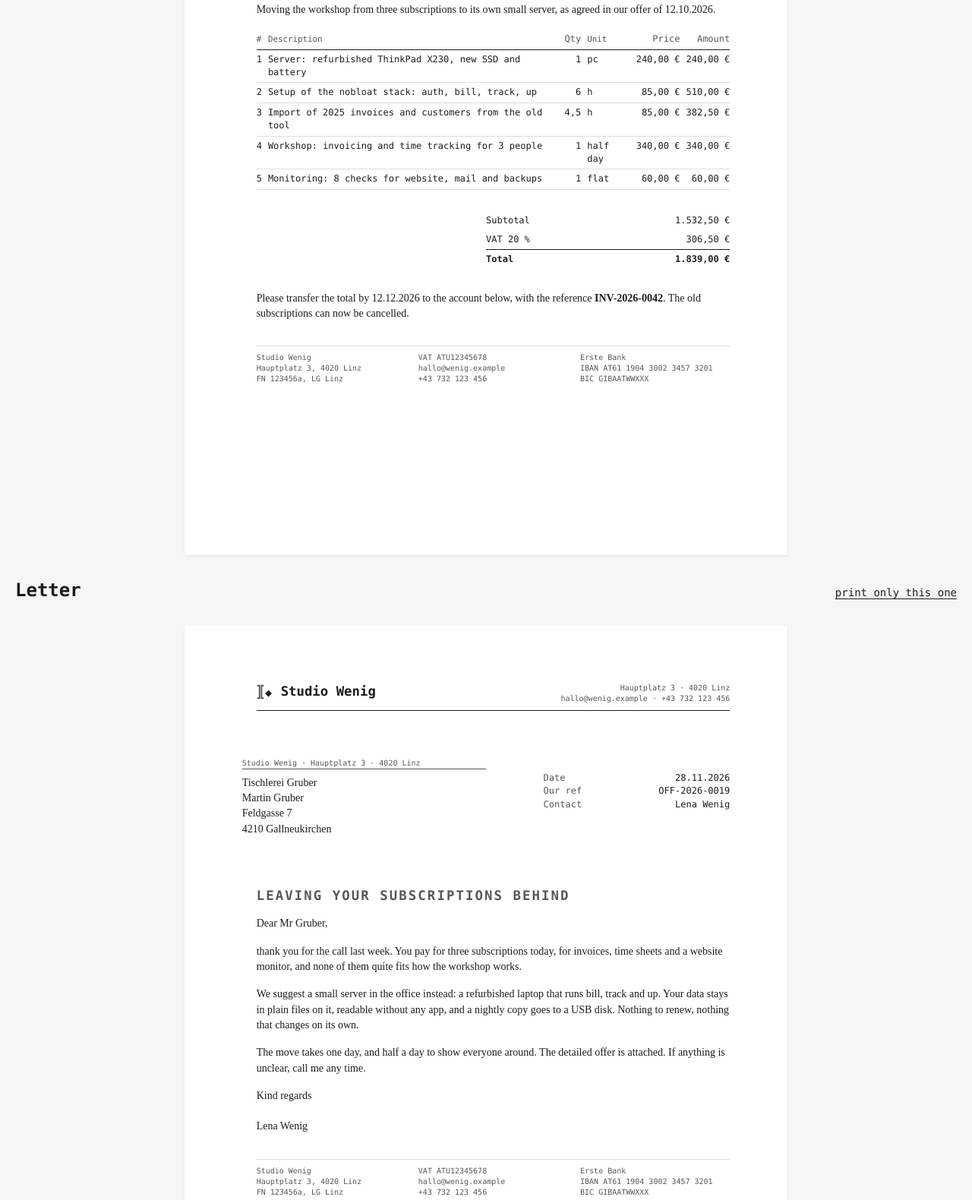
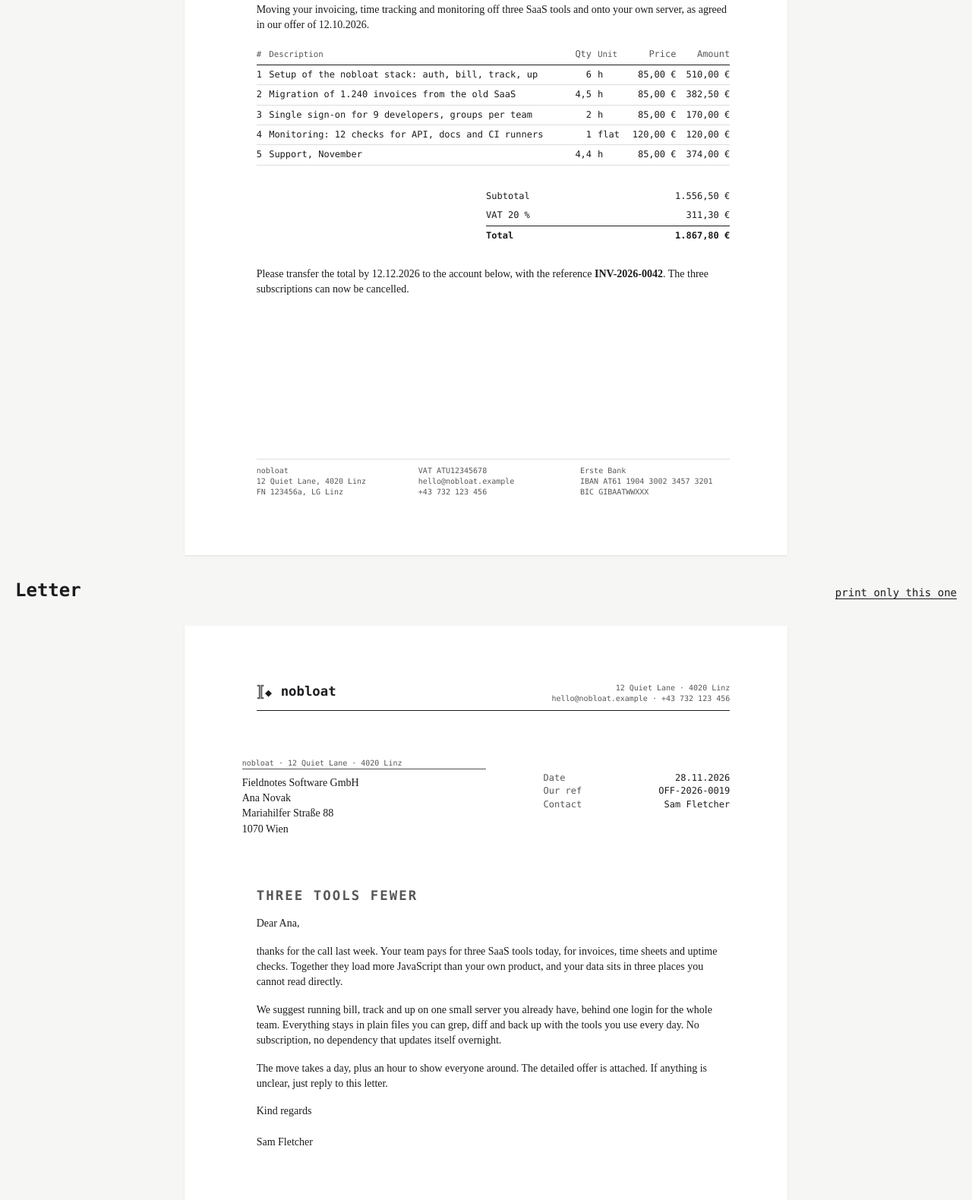
Before and after one commit to nobloat/ui, a plain HTML site: page documents.html in a window 1280 px wide. Shown: the part 793-2373 px from the top of the page at 76% size. Drawn offline with Linux system fonts and the light colour scheme.

Commit message:
documents: English software sample data around nobloat; footer on the foot of the page
Co-Authored-By: Claude Opus 5.5 <noreply@anthropic.com>

```diff
--- a/documents.css
+++ b/documents.css
@@ -6,13 +6,13 @@
 .doc-head > h2 { margin: 0; }
 .sheet { color-scheme: light; --accent: var(--text); --muted: color-mix(in oklab, var(--text), var(--surface) var(--mix-edge)); --line: var(--muted); --ox: 0mm; --oy: 0mm; position: relative; box-sizing: border-box; width: var(--page-width); min-height: var(--page-height); margin-inline: auto;
   padding: var(--page-margin) var(--page-margin) var(--page-margin) var(--page-margin-left); background: var(--surface); color: var(--text);
-  box-shadow: var(--shadow-raised); font: var(--print-body); }
+  box-shadow: var(--shadow-raised); font: var(--print-body); display: flex; flex-direction: column; } /* the footer sits on the foot of the page */
 .sheet + .sheet { margin-top: var(--space-32); }
 .sheet :is(h1, h2, h3, p, ol, ul, table, figure) { margin: 0; }
 .sheet h1 { font: var(--print-title); } .sheet h2 { font: var(--print-heading); } .sheet h3 { font: var(--print-data); font-weight: 600; }
 .sheet .small, .sheet small { font: var(--print-small); color: var(--muted); }
 .sheet .num { font: var(--print-data); font-variant-numeric: tabular-nums; text-align: right; white-space: nowrap; }
-.flow { display: grid; gap: var(--space-16); align-content: start; }
+.flow { display: grid; gap: var(--space-16); align-content: start; margin-bottom: var(--space-32); }
 
 /* letterhead: the mark and the sender, one accent rule under it */
 .letterhead { display: flex; justify-content: space-between; align-items: flex-start; gap: var(--space-16); padding-bottom: var(--space-8); border-bottom: var(--stroke-thin) solid var(--text); }
@@ -36,7 +36,7 @@
 .totals { margin-left: auto; width: var(--window-width); display: grid; grid-template-columns: 1fr auto; font: var(--print-data); break-inside: avoid; }
 .totals > * { padding: var(--space-4) 0; } .totals dd { margin: 0; text-align: right; font-variant-numeric: tabular-nums; }
 .totals .grand { font-weight: 600; border-top: var(--stroke-thin) solid var(--text); }
-.doc-foot { margin-top: var(--space-32); padding-top: var(--space-8); border-top: var(--border); display: grid; grid-template-columns: repeat(3, 1fr); gap: var(--space-16); font: var(--print-small); color: var(--muted); break-inside: avoid; }
+.doc-foot { margin-top: auto; padding-top: var(--space-8); border-top: var(--border); display: grid; grid-template-columns: repeat(3, 1fr); gap: var(--space-16); font: var(--print-small); color: var(--muted); break-inside: avoid; }
 .signature { margin-top: var(--space-32); }
 
 .help-body { margin-top: var(--space-32); } .title-page > .mark { height: var(--size-control); width: auto; }
@@ -63,7 +63,7 @@
 @media print {
   body > main > :not(.docs), .docs > :not(.sheet), .doc-head, .fd-tools { display: none !important; }
   html, body { background: none; } body { max-width: none; margin: 0; padding: 0; }
-  .sheet { --ox: var(--page-margin-left); --oy: var(--page-margin); width: auto; min-height: 0; margin: 0; padding: 0; box-shadow: none; break-after: page; }
+  .sheet { --ox: var(--page-margin-left); --oy: var(--page-margin); width: auto; min-height: calc(var(--page-height) - 2 * var(--page-margin)); margin: 0; padding: 0; box-shadow: none; break-after: page; }
   .sheet:last-child { break-after: auto; }
   :root:has(.sheet:target) .sheet:not(:target) { display: none; }
 }
--- a/documents.html
+++ b/documents.html
@@ -19,32 +19,32 @@
 <p class="t-prose docs-intro">A4 documents built from the same tokens, made for a cheap black-and-white printer: no colour, no fills, thin lines, as little ink as possible. Each prints as it is shown: Ctrl+P, or save as PDF. Open a document by its link to print only that one.</p>
 <div class="docs">
 <div class="doc-head"><h2 class="t-heading">Invoice</h2><a href="#invoice">print only this one</a></div>
-<article class="sheet" id="invoice" aria-label="Invoice"><header class="letterhead"><span class="brand"><svg class="mark" viewBox="0 0 32 32" aria-hidden="true"><path d="M1 5h4v22H1M12.5 5h-4v22h4"/><text x="14.5" y="24">◆</text></svg>Studio Wenig</span><address>Hauptplatz 3 · 4020 Linz<br>hallo@wenig.example · +43 732 123 456</address></header><div class="window"><span class="return">Studio Wenig · Hauptplatz 3 · 4020 Linz</span><address>Tischlerei Gruber<br>Martin Gruber<br>Feldgasse 7<br>4210 Gallneukirchen</address></div>
+<article class="sheet" id="invoice" aria-label="Invoice"><header class="letterhead"><span class="brand"><svg class="mark" viewBox="0 0 32 32" aria-hidden="true"><path d="M1 5h4v22H1M12.5 5h-4v22h4"/><text x="14.5" y="24">◆</text></svg>nobloat</span><address>12 Quiet Lane · 4020 Linz<br>hello@nobloat.example · +43 732 123 456</address></header><div class="window"><span class="return">nobloat · 12 Quiet Lane · 4020 Linz</span><address>Fieldnotes Software GmbH<br>Ana Novak<br>Mariahilfer Straße 88<br>1070 Wien</address></div>
 <dl class="info"><dt>Invoice</dt><dd>INV-2026-0042</dd><dt>Date</dt><dd>28.11.2026</dd><dt>Due</dt><dd>12.12.2026</dd><dt>Customer</dt><dd>CUS-0042</dd><dt>Your VAT id</dt><dd>ATU87654321</dd></dl>
-<div class="flow after-window"><h1>Invoice INV-2026-0042</h1><p>Moving the workshop from three subscriptions to its own small server, as agreed in our offer of 12.10.2026.</p>
-<table class="lines"><thead><tr><th>#</th><th>Description</th><th class="num">Qty</th><th>Unit</th><th class="num">Price</th><th class="num">Amount</th></tr></thead><tbody><tr><td>1</td><td>Server: refurbished ThinkPad X230, new SSD and battery</td><td class="num">1</td><td>pc</td><td class="num">240,00&nbsp;€</td><td class="num">240,00&nbsp;€</td></tr><tr><td>2</td><td>Setup of the nobloat stack: auth, bill, track, up</td><td class="num">6</td><td>h</td><td class="num">85,00&nbsp;€</td><td class="num">510,00&nbsp;€</td></tr><tr><td>3</td><td>Import of 2025 invoices and customers from the old tool</td><td class="num">4,5</td><td>h</td><td class="num">85,00&nbsp;€</td><td class="num">382,50&nbsp;€</td></tr><tr><td>4</td><td>Workshop: invoicing and time tracking for 3 people</td><td class="num">1</td><td>half day</td><td class="num">340,00&nbsp;€</td><td class="num">340,00&nbsp;€</td></tr><tr><td>5</td><td>Monitoring: 8 checks for website, mail and backups</td><td class="num">1</td><td>flat</td><td class="num">60,00&nbsp;€</td><td class="num">60,00&nbsp;€</td></tr></tbody></table>
-<dl class="totals"><dt>Subtotal</dt><dd>1.532,50&nbsp;€</dd><dt>VAT 20 %</dt><dd>306,50&nbsp;€</dd><dt class="grand">Total</dt><dd class="grand">1.839,00&nbsp;€</dd></dl>
-<p>Please transfer the total by 12.12.2026 to the account below, with the reference <strong>INV-2026-0042</strong>. The old subscriptions can now be cancelled.</p></div><footer class="doc-foot"><span>Studio Wenig<br>Hauptplatz 3, 4020 Linz<br>FN 123456a, LG Linz</span><span>VAT ATU12345678<br>hallo@wenig.example<br>+43 732 123 456</span><span>Erste Bank<br>IBAN AT61 1904 3002 3457 3201<br>BIC GIBAATWWXXX</span></footer></article>
+<div class="flow after-window"><h1>Invoice INV-2026-0042</h1><p>Moving your invoicing, time tracking and monitoring off three SaaS tools and onto your own server, as agreed in our offer of 12.10.2026.</p>
+<table class="lines"><thead><tr><th>#</th><th>Description</th><th class="num">Qty</th><th>Unit</th><th class="num">Price</th><th class="num">Amount</th></tr></thead><tbody><tr><td>1</td><td>Setup of the nobloat stack: auth, bill, track, up</td><td class="num">6</td><td>h</td><td class="num">85,00&nbsp;€</td><td class="num">510,00&nbsp;€</td></tr><tr><td>2</td><td>Migration of 1.240 invoices from the old SaaS</td><td class="num">4,5</td><td>h</td><td class="num">85,00&nbsp;€</td><td class="num">382,50&nbsp;€</td></tr><tr><td>3</td><td>Single sign-on for 9 developers, groups per team</td><td class="num">2</td><td>h</td><td class="num">85,00&nbsp;€</td><td class="num">170,00&nbsp;€</td></tr><tr><td>4</td><td>Monitoring: 12 checks for API, docs and CI runners</td><td class="num">1</td><td>flat</td><td class="num">120,00&nbsp;€</td><td class="num">120,00&nbsp;€</td></tr><tr><td>5</td><td>Support, November</td><td class="num">4,4</td><td>h</td><td class="num">85,00&nbsp;€</td><td class="num">374,00&nbsp;€</td></tr></tbody></table>
+<dl class="totals"><dt>Subtotal</dt><dd>1.556,50&nbsp;€</dd><dt>VAT 20 %</dt><dd>311,30&nbsp;€</dd><dt class="grand">Total</dt><dd class="grand">1.867,80&nbsp;€</dd></dl>
+<p>Please transfer the total by 12.12.2026 to the account below, with the reference <strong>INV-2026-0042</strong>. The three subscriptions can now be cancelled.</p></div><footer class="doc-foot"><span>nobloat<br>12 Quiet Lane, 4020 Linz<br>FN 123456a, LG Linz</span><span>VAT ATU12345678<br>hello@nobloat.example<br>+43 732 123 456</span><span>Erste Bank<br>IBAN AT61 1904 3002 3457 3201<br>BIC GIBAATWWXXX</span></footer></article>
 <div class="doc-head"><h2 class="t-heading">Letter</h2><a href="#letter">print only this one</a></div>
-<article class="sheet" id="letter" aria-label="Letter"><header class="letterhead"><span class="brand"><svg class="mark" viewBox="0 0 32 32" aria-hidden="true"><path d="M1 5h4v22H1M12.5 5h-4v22h4"/><text x="14.5" y="24">◆</text></svg>Studio Wenig</span><address>Hauptplatz 3 · 4020 Linz<br>hallo@wenig.example · +43 732 123 456</address></header><div class="window"><span class="return">Studio Wenig · Hauptplatz 3 · 4020 Linz</span><address>Tischlerei Gruber<br>Martin Gruber<br>Feldgasse 7<br>4210 Gallneukirchen</address></div>
-<dl class="info"><dt>Date</dt><dd>28.11.2026</dd><dt>Our ref</dt><dd>OFF-2026-0019</dd><dt>Contact</dt><dd>Lena Wenig</dd></dl>
-<div class="flow after-window"><h2>Leaving your subscriptions behind</h2><p>Dear Mr Gruber,</p>
-<p>thank you for the call last week. You pay for three subscriptions today, for invoices, time sheets and a website monitor, and none of them quite fits how the workshop works.</p>
-<p>We suggest a small server in the office instead: a refurbished laptop that runs bill, track and up. Your data stays in plain files on it, readable without any app, and a nightly copy goes to a USB disk. Nothing to renew, nothing that changes on its own.</p>
-<p>The move takes one day, and half a day to show everyone around. The detailed offer is attached. If anything is unclear, call me any time.</p>
-<p class="signature">Kind regards<br><br>Lena Wenig</p></div><footer class="doc-foot"><span>Studio Wenig<br>Hauptplatz 3, 4020 Linz<br>FN 123456a, LG Linz</span><span>VAT ATU12345678<br>hallo@wenig.example<br>+43 732 123 456</span><span>Erste Bank<br>IBAN AT61 1904 3002 3457 3201<br>BIC GIBAATWWXXX</span></footer></article>
+<article class="sheet" id="letter" aria-label="Letter"><header class="letterhead"><span class="brand"><svg class="mark" viewBox="0 0 32 32" aria-hidden="true"><path d="M1 5h4v22H1M12.5 5h-4v22h4"/><text x="14.5" y="24">◆</text></svg>nobloat</span><address>12 Quiet Lane · 4020 Linz<br>hello@nobloat.example · +43 732 123 456</address></header><div class="window"><span class="return">nobloat · 12 Quiet Lane · 4020 Linz</span><address>Fieldnotes Software GmbH<br>Ana Novak<br>Mariahilfer Straße 88<br>1070 Wien</address></div>
+<dl class="info"><dt>Date</dt><dd>28.11.2026</dd><dt>Our ref</dt><dd>OFF-2026-0019</dd><dt>Contact</dt><dd>Sam Fletcher</dd></dl>
+<div class="flow after-window"><h2>Three tools fewer</h2><p>Dear Ana,</p>
+<p>thanks for the call last week. Your team pays for three SaaS tools today, for invoices, time sheets and uptime checks. Together they load more JavaScript than your own product, and your data sits in three places you cannot read directly.</p>
+<p>We suggest running bill, track and up on one small server you already have, behind one login for the whole team. Everything stays in plain files you can grep, diff and back up with the tools you use every day. No subscription, no dependency that updates itself overnight.</p>
+<p>The move takes a day, plus an hour to show everyone around. The detailed offer is attached. If anything is unclear, just reply to this letter.</p>
+<p class="signature">Kind regards<br><br>Sam Fletcher</p></div><footer class="doc-foot"><span>nobloat<br>12 Quiet Lane, 4020 Linz<br>FN 123456a, LG Linz</span><span>VAT ATU12345678<br>hello@nobloat.example<br>+43 732 123 456</span><span>Erste Bank<br>IBAN AT61 1904 3002 3457 3201<br>BIC GIBAATWWXXX</span></footer></article>
 <div class="doc-head"><h2 class="t-heading">Report</h2><a href="#report">print only this one</a></div>
 <article class="sheet" id="report" aria-label="Report">
-<section class="title-page"><svg class="mark" viewBox="0 0 32 32" aria-hidden="true"><path d="M1 5h4v22H1M12.5 5h-4v22h4"/><text x="14.5" y="24">◆</text></svg><h1>November on the<br>workshop server</h1><p class="small">Studio Wenig · for Tischlerei Gruber · 01.12.2026</p>
+<section class="title-page"><svg class="mark" viewBox="0 0 32 32" aria-hidden="true"><path d="M1 5h4v22H1M12.5 5h-4v22h4"/><text x="14.5" y="24">◆</text></svg><h1>November on the<br>nobloat stack</h1><p class="small">nobloat · for Fieldnotes Software · 01.12.2026</p>
 <ol class="contents"><li><span>Availability</span><span>2</span></li><li><span>Hours booked</span><span>2</span></li><li><span>Weight and power</span><span>2</span></li></ol></section>
-<div class="flow"><h2>Availability</h2><p>Everything was reachable all month except one night: on 14.11. the USB disk was unplugged, so the nightly copy was missed once. up sent a mail the next morning.</p>
-<div class="rank-bars"><span>Website</span><div class="bar-track"><i style="--value:100%"></i></div><span class="number">99,98&nbsp;%</span><span>Mail</span><div class="bar-track"><i style="--value:100%"></i></div><span class="number">99,95&nbsp;%</span><span>bill</span><div class="bar-track"><i style="--value:100%"></i></div><span class="number">100,00&nbsp;%</span><span>Backup copy</span><div class="bar-track"><i style="--value:97%"></i></div><span class="number">96,67&nbsp;%</span></div>
+<div class="flow"><h2>Availability</h2><p>Everything was reachable all month. One nightly backup was missed on 14.11. because the target disk was full; up sent a mail the next morning and it was fixed the same day.</p>
+<div class="rank-bars"><span>API</span><div class="bar-track"><i style="--value:100%"></i></div><span class="number">99,98&nbsp;%</span><span>Docs</span><div class="bar-track"><i style="--value:100%"></i></div><span class="number">100,00&nbsp;%</span><span>CI runners</span><div class="bar-track"><i style="--value:100%"></i></div><span class="number">99,91&nbsp;%</span><span>Nightly backup</span><div class="bar-track"><i style="--value:97%"></i></div><span class="number">96,67&nbsp;%</span></div>
 <h2>Hours booked</h2>
-<table class="lines"><thead><tr><th>Person</th><th class="num">Customers</th><th class="num">Workshop</th><th class="num">Total</th></tr></thead><tbody><tr><td>Martin Gruber</td><td class="num">71,5</td><td class="num">6,0</td><td class="num">77,5</td></tr><tr><td>Sabine Gruber</td><td class="num">64,0</td><td class="num">4,5</td><td class="num">68,5</td></tr><tr><td>Tobias Leitner</td><td class="num">20,5</td><td class="num">1,5</td><td class="num">22,0</td></tr>
+<table class="lines"><thead><tr><th>Person</th><th class="num">Product</th><th class="num">Internal</th><th class="num">Total</th></tr></thead><tbody><tr><td>Ana Novak</td><td class="num">71,5</td><td class="num">6,0</td><td class="num">77,5</td></tr><tr><td>Leo Brandt</td><td class="num">64,0</td><td class="num">4,5</td><td class="num">68,5</td></tr><tr><td>Priya Shah</td><td class="num">20,5</td><td class="num">1,5</td><td class="num">22,0</td></tr>
 <tr><td><strong>Total</strong></td><td class="num"><strong>156,0</strong></td><td class="num"><strong>12,0</strong></td><td class="num"><strong>168,0</strong></td></tr></tbody></table>
-<h2>Weight and power</h2><p>The average page weighed 31&nbsp;KB, the heaviest, the yearly invoice list, 140&nbsp;KB. The server drew about 9&nbsp;W, roughly 6,5&nbsp;kWh for the month.</p></div></article>
+<h2>Weight and power</h2><p>The average page weighed 31&nbsp;KB, the heaviest, the yearly invoice list, 140&nbsp;KB. The old invoicing tool alone loaded 3,8&nbsp;MB per page. The server drew about 9&nbsp;W, roughly 6,5&nbsp;kWh for the month.</p></div></article>
 <div class="doc-head"><h2 class="t-heading">Help page</h2><a href="#help">print only this one</a></div>
-<article class="sheet" id="help" aria-label="Help page"><header class="letterhead"><span class="brand"><svg class="mark" viewBox="0 0 32 32" aria-hidden="true"><path d="M1 5h4v22H1M12.5 5h-4v22h4"/><text x="14.5" y="24">◆</text></svg>Studio Wenig</span><address>Hauptplatz 3 · 4020 Linz<br>hallo@wenig.example · +43 732 123 456</address></header>
+<article class="sheet" id="help" aria-label="Help page"><header class="letterhead"><span class="brand"><svg class="mark" viewBox="0 0 32 32" aria-hidden="true"><path d="M1 5h4v22H1M12.5 5h-4v22h4"/><text x="14.5" y="24">◆</text></svg>nobloat</span><address>12 Quiet Lane · 4020 Linz<br>hello@nobloat.example · +43 732 123 456</address></header>
 <div class="flow help-body"><h1>How invoices are sent</h1>
 <p>An invoice leaves the system as a PDF attached to an email. It is sent once you finalize it, never before, and a copy goes to the archive with the same number.</p>
 <h2>Before you finalize</h2><ol><li>Check the address and VAT id of the customer.</li><li>Check every line and the due date.</li><li>Choose who receives the email; the billing contact of the customer is preset.</li></ol>
```
